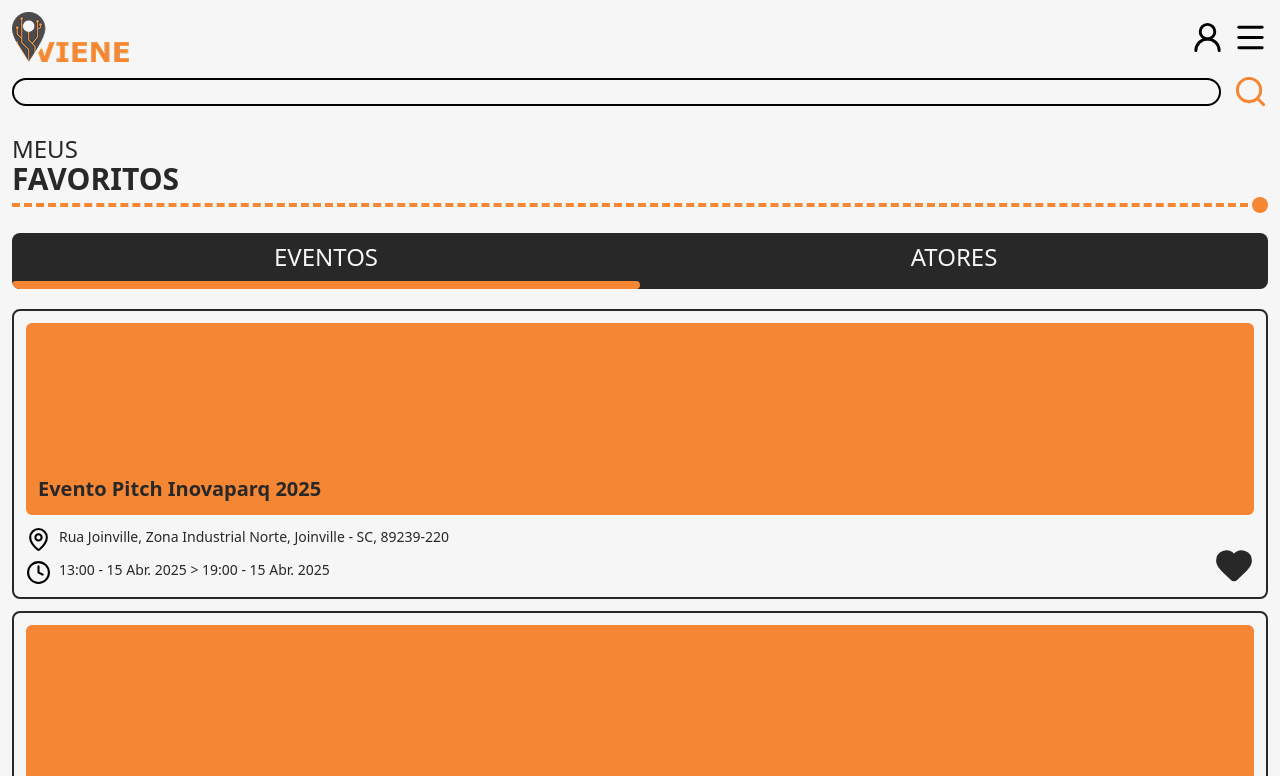
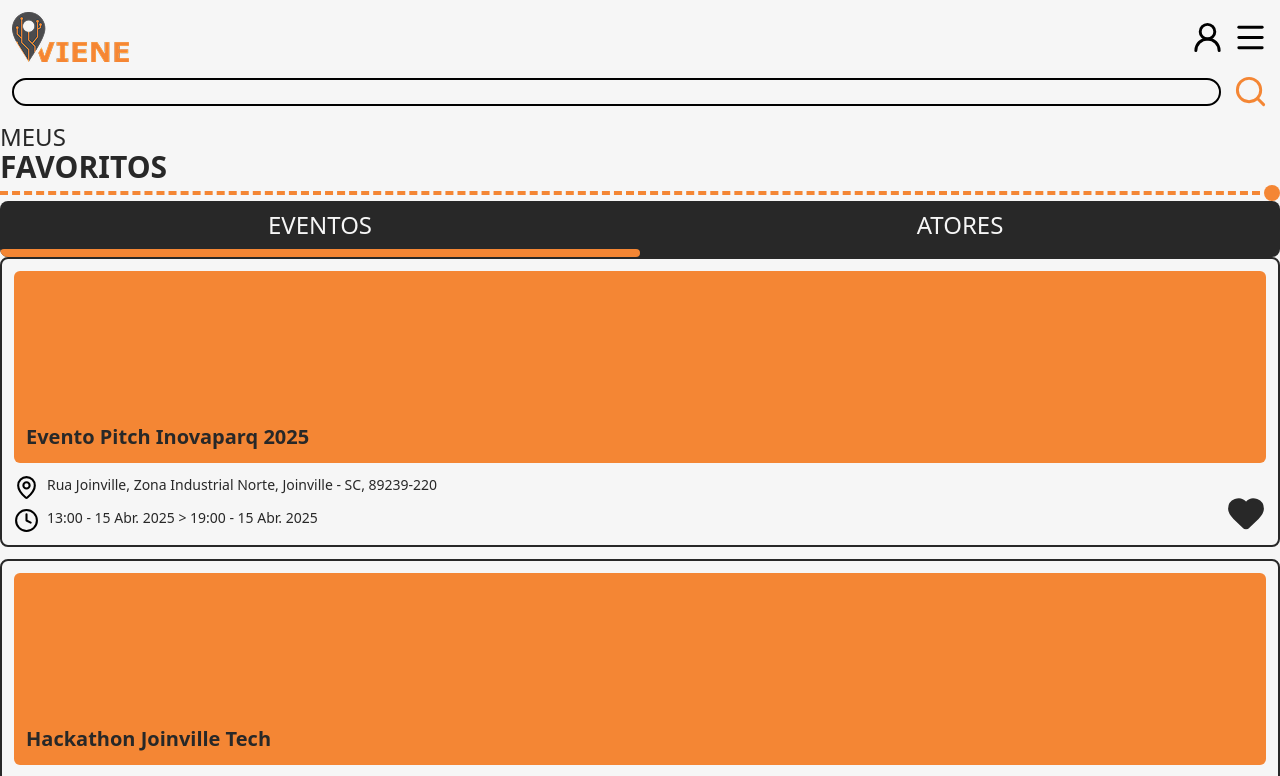
Before and after one commit to ilorenco/Viene, a React (Vite) app in the folder frontend/: page /my-favorites in a window 1280 px wide. Shown: the top 776 px of the page. Built offline with nearby package versions, Linux system fonts and the light colour scheme.

Commit message:
feat: adiciona componente PageHeader para cabeçalho de páginas

```diff
--- /dev/null
+++ b/frontend/src/components/layout/PageHeader.jsx
@@ -0,0 +1,17 @@
+import { cn } from '@/lib/utils'
+
+export function PageHeader({ top, main }) {
+    return (
+        <header className="flex flex-col gap-2">
+            <h1 className="text-secondary flex flex-col">
+                {top && <span className="text-2xl">{top}</span>}
+                <span className={cn('text-3xl font-extrabold', top && '-mt-1')}>{main}</span>
+            </h1>
+
+            <div aria-hidden="true" className="-mt-2 flex items-center gap-1">
+                <div className="border-primary flex-1 border-t-4 border-dashed" />
+                <div className="bg-primary h-4 w-4 shrink-0 rounded-full" />
+            </div>
+        </header>
+    )
+}
--- a/frontend/src/pages/MyFavorites.jsx
+++ b/frontend/src/pages/MyFavorites.jsx
@@ -1,6 +1,7 @@
 import { useState } from 'react'
 
 import { EventDetailCard } from '@/components/events/EventDetailCard'
+import { PageHeader } from '@/components/layout/PageHeader'
 import { Tabs } from '@/components/Tabs'
 import { mockEvents } from '@/mocks/events'
 
@@ -8,18 +9,8 @@ export function MyFavorites() {
     const [tab, setTab] = useState('eventos')
 
     return (
-        <div className="flex flex-col gap-5 p-3">
-            <header className="flex flex-col gap-2">
-                <h1 className="text-secondary flex flex-col">
-                    <span className="text-2xl">MEUS</span>
-                    <span className="-mt-1 text-3xl font-extrabold">FAVORITOS</span>
-                </h1>
-
-                <div aria-hidden="true" className="-mt-2 flex items-center gap-1">
-                    <div className="border-primary flex-1 border-t-4 border-dashed" />
-                    <div className="bg-primary h-4 w-4 shrink-0 rounded-full" />
-                </div>
-            </header>
+        <>
+            <PageHeader top="MEUS" main="FAVORITOS" />
 
             <Tabs value={tab} onChange={setTab} />
 
@@ -36,6 +27,6 @@ export function MyFavorites() {
                     ))}
                 </ul>
             )}
-        </div>
+        </>
     )
 }
```
